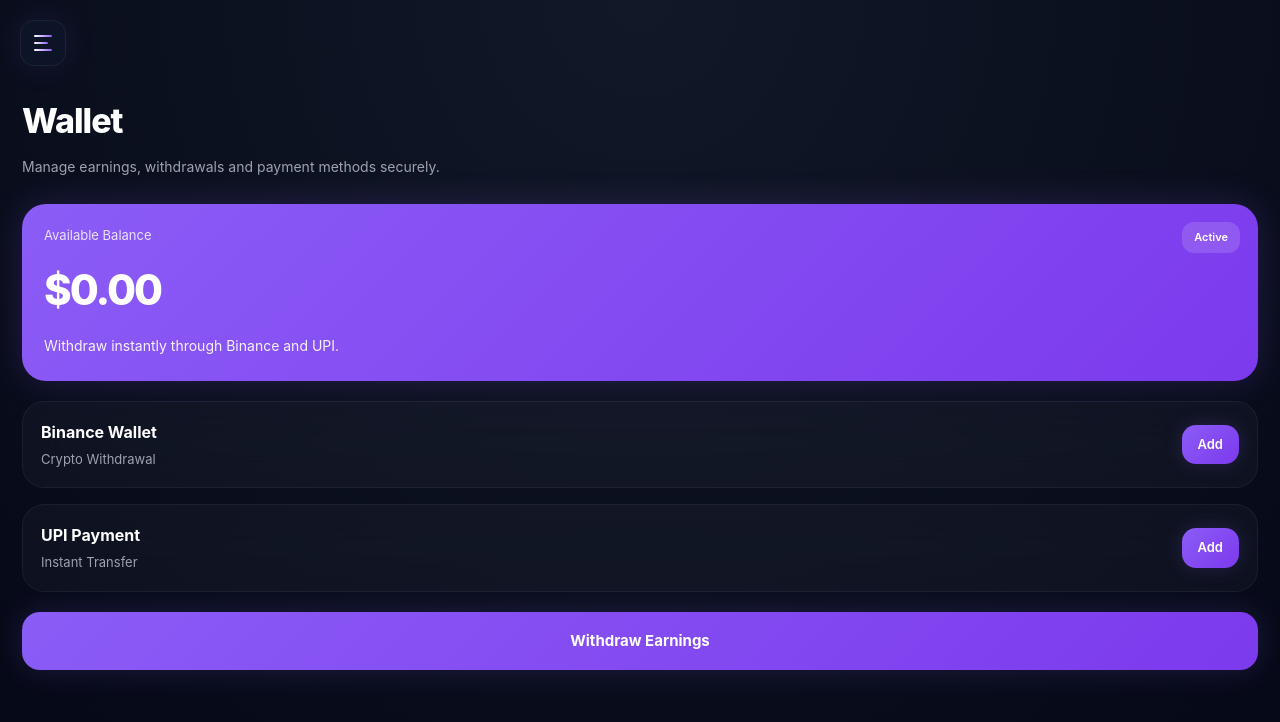
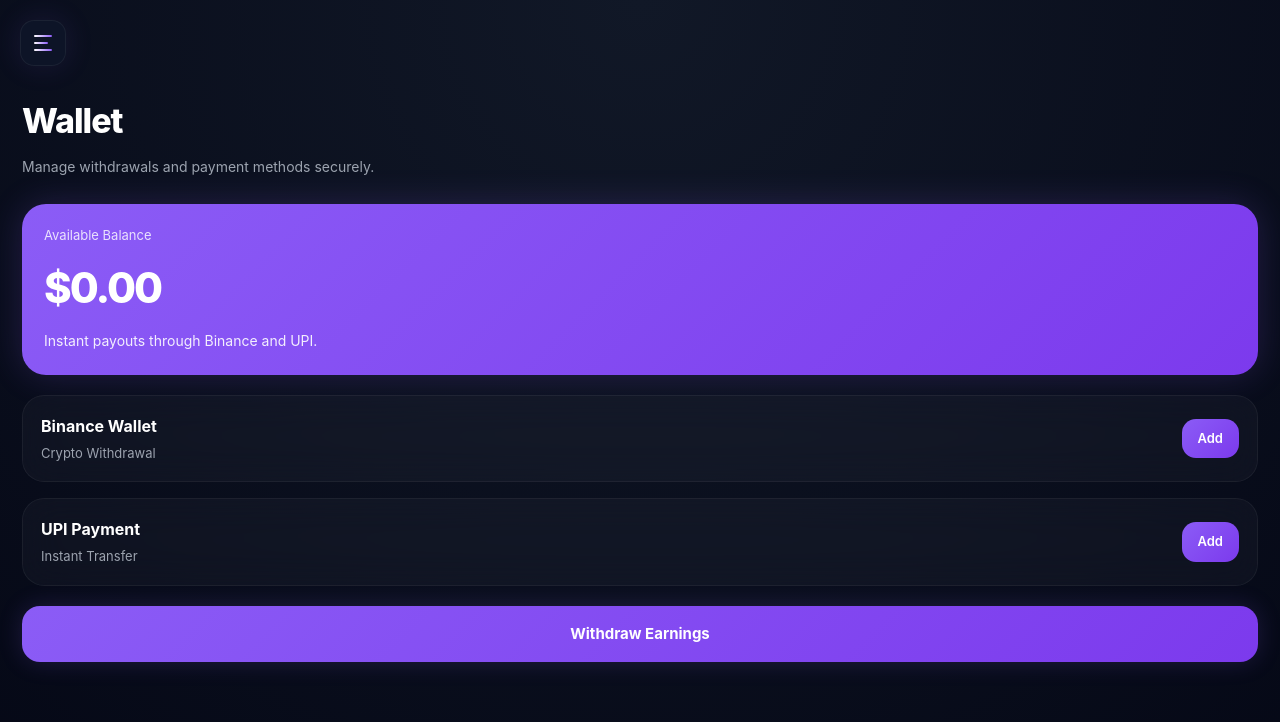
Before and after one commit to taskwave69/taskwave, a React (Vite) app: page /wallet in a window 1280 px wide. Shown: the top 722 px of the page. Built offline with nearby package versions, Linux system fonts and the light colour scheme.

Commit message:
new wallet page purple

```diff
--- a/src/pages/wallet.jsx
+++ b/src/pages/wallet.jsx
@@ -1,5 +1,3 @@
-// src/pages/Wallet.jsx
-
 import Sidebar from "../components/Sidebar";
 
 function Wallet() {
@@ -46,12 +44,10 @@ function Wallet() {
             color: "#9ca3af",
             fontSize: "14px",
             lineHeight: "26px",
-            maxWidth: "420px",
           }}
         >
-          Manage earnings,
-          withdrawals and payment
-          methods securely.
+          Manage withdrawals and
+          payment methods securely.
         </p>
 
       </div>
@@ -70,40 +66,14 @@ function Wallet() {
 
           boxShadow:
             "0 0 35px rgba(139,92,246,0.20)",
-
-          position: "relative",
         }}
       >
-
-        {/* CHIP */}
-        <div
-          style={{
-            position: "absolute",
-            top: "18px",
-            right: "18px",
-
-            background:
-              "rgba(255,255,255,0.14)",
-
-            padding:
-              "7px 12px",
-
-            borderRadius:
-              "12px",
-
-            fontSize: "11px",
-
-            fontWeight: "600",
-          }}
-        >
-          Active
-        </div>
 
         <p
           style={{
             fontSize: "13px",
             opacity: 0.82,
-            marginBottom: "12px",
+            marginBottom: "10px",
           }}
         >
           Available Balance
@@ -113,7 +83,7 @@ function Wallet() {
           style={{
             fontSize: "42px",
             fontWeight: "800",
-            marginBottom: "12px",
+            marginBottom: "10px",
             letterSpacing: "-2px",
           }}
         >
@@ -123,14 +93,12 @@ function Wallet() {
         <p
           style={{
             fontSize: "14px",
-            opacity: 0.92,
-            lineHeight: "26px",
-            maxWidth: "320px",
+            lineHeight: "24px",
+            opacity: 0.9,
           }}
         >
-          Withdraw instantly
-          through Binance
-          and UPI.
+          Instant payouts through
+          Binance and UPI.
         </p>
 
       </div>
@@ -145,58 +113,42 @@ function Wallet() {
       >
 
         {/* BINANCE */}
-        <div
-          style={cardStyle}
-        >
+        <div style={cardStyle}>
 
           <div>
 
-            <p
-              style={cardTitle}
-            >
+            <p style={titleStyle}>
               Binance Wallet
             </p>
 
-            <p
-              style={cardSub}
-            >
+            <p style={subStyle}>
               Crypto Withdrawal
             </p>
 
           </div>
 
-          <button
-            style={buttonStyle}
-          >
+          <button style={buttonStyle}>
             Add
           </button>
 
         </div>
 
         {/* UPI */}
-        <div
-          style={cardStyle}
-        >
+        <div style={cardStyle}>
 
           <div>
 
-            <p
-              style={cardTitle}
-            >
+            <p style={titleStyle}>
               UPI Payment
             </p>
 
-            <p
-              style={cardSub}
-            >
+            <p style={subStyle}>
               Instant Transfer
             </p>
 
           </div>
 
-          <button
-            style={buttonStyle}
-          >
+          <button style={buttonStyle}>
             Add
           </button>
 
@@ -208,8 +160,7 @@ function Wallet() {
       <button
         style={{
           width: "100%",
-
-          padding: "18px",
+          padding: "17px",
 
           border: "none",
 
@@ -227,7 +178,7 @@ function Wallet() {
           cursor: "pointer",
 
           boxShadow:
-            "0 0 30px rgba(139,92,246,0.18)",
+            "0 0 25px rgba(139,92,246,0.18)",
         }}
       >
         Withdraw Earnings
@@ -260,7 +211,7 @@ const cardStyle = {
   alignItems: "center",
 };
 
-const cardTitle = {
+const titleStyle = {
 
   fontSize: "16px",
 
@@ -269,7 +220,7 @@ const cardTitle = {
   marginBottom: "6px",
 };
 
-const cardSub = {
+const subStyle = {
 
   color: "#9ca3af",
 
@@ -296,9 +247,6 @@ const buttonStyle = {
   fontWeight: "600",
 
   cursor: "pointer",
-
-  boxShadow:
-    "0 0 20px rgba(139,92,246,0.18)",
 };
 
 export default Wallet;
```
